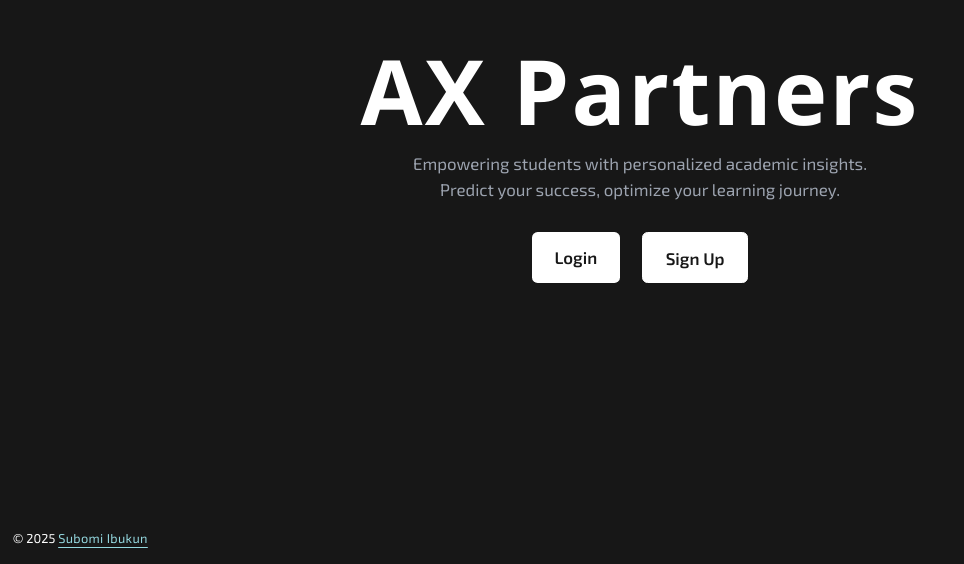
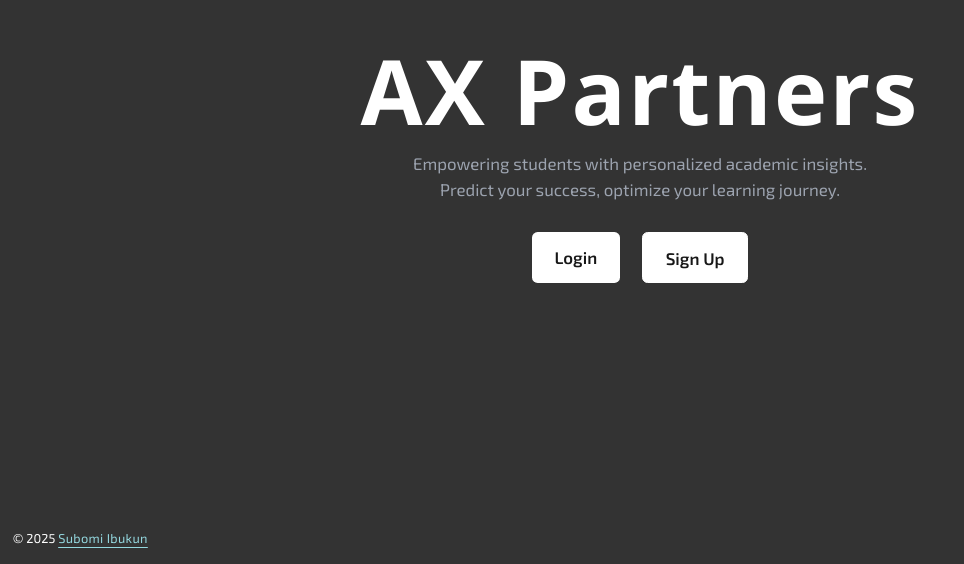
Before and after one commit to RereTooki/AXPartners, a React (Vite) app: page / in a window 1280 px wide. Shown: the part 236-800 px from the top of the page, without its empty margins (0-964 px from the left). Built offline with nearby package versions, Linux system fonts and the light colour scheme.

Commit message:
adjusted colours

```diff
--- a/src/components/AuthPage.tsx
+++ b/src/components/AuthPage.tsx
@@ -7,7 +7,7 @@ const AuthPage = () => {
   const [isLogin, setIsLogin] = useState(true);
 
   return (
-    <div className="flex flex-col gap-10 items-center justify-center min-h-screen  px-4 bg-neutral-900 select-none">
+    <div className="flex flex-col gap-10 items-center justify-center min-h-screen  px-4 bg-black/80 select-none">
       <Link
         to="/" // Link to Home Page
       >
--- a/src/components/Homepage.tsx
+++ b/src/components/Homepage.tsx
@@ -5,7 +5,7 @@ import { Link } from "react-router-dom";
 
 const Homepage = () => {
   return (
-    <div className="min-h-screen bg-neutral-900 text-white flex flex-col items-center justify-center p-8 selection:bg-white selection:text-neutral-900">
+    <div className="min-h-screen bg-black/80 text-white flex flex-col items-center justify-center p-8 selection:bg-white selection:text-neutral-900">
       {/* Logo and Site Title */}
       <h1
         className="text-4xl md:text-5xl lg:text-8xl font-bold mb-4 tracking-wide hover:scale-[1.04] transition ease-in-out duration-500 delay-10  "
@@ -38,7 +38,7 @@ const Homepage = () => {
         </Link>
         <Link
           to="/auth"
-          className="px-6 py-3 rounded-md border border-white bg-white text-neutral-900 font-semibold hover:bg-white hover:text-neutral-900 hover:bg-[#94d8df] hover:text-white curosr-pointer hover:scale-[1.04] transition ease-in-out duration-500 delay-10 selection:text-[#94d8df]"
+          className="px-6 py-3 rounded-md border border-white bg-white text-neutral-900 font-semibold hover:text-neutral-900 hover:bg-[#94d8df] hover:text-white curosr-pointer hover:scale-[1.04] transition ease-in-out duration-500 delay-10 selection:text-[#94d8df]"
         >
           Sign Up
         </Link>
```
